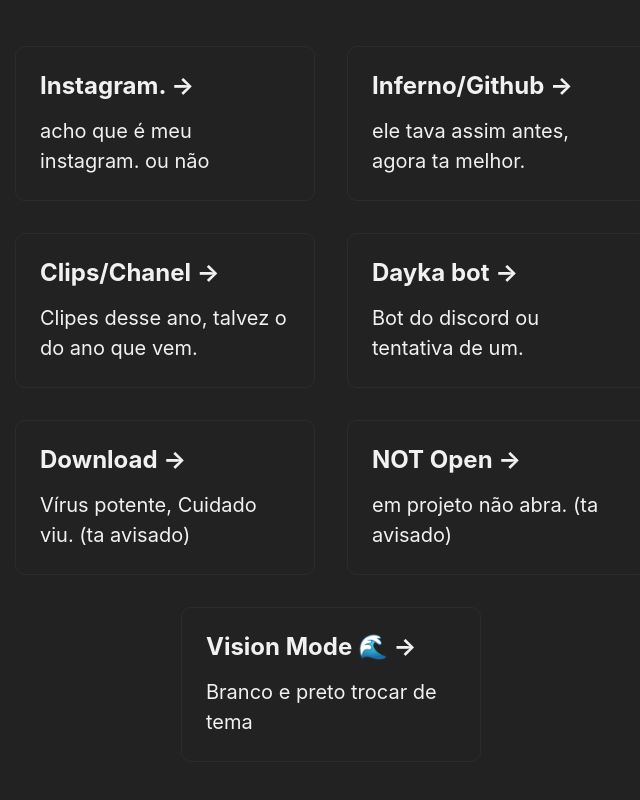
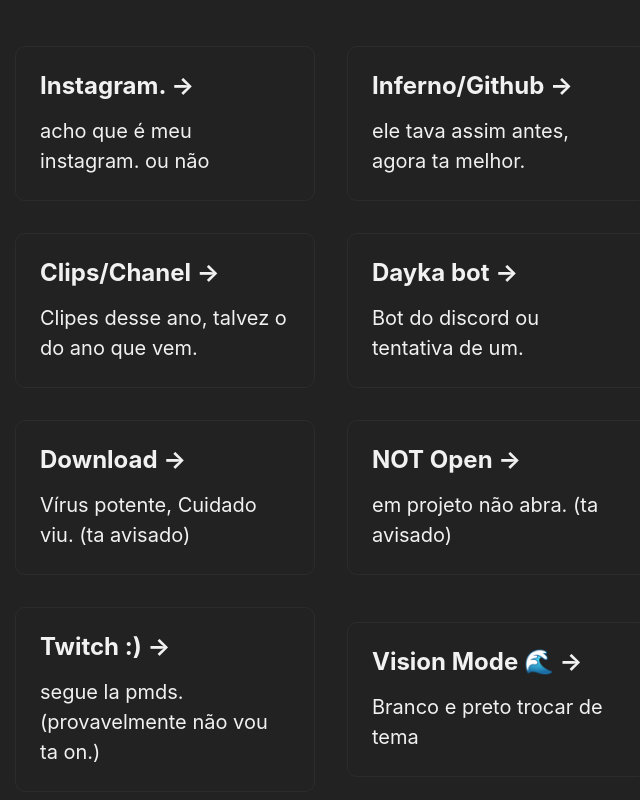
Before and after one commit to Sana201p/SiteOfSana, a plain HTML site: page index2.html in a window 1280 px wide. Shown: the part 308-1108 px from the top of the page, without its empty margins (309-949 px from the left). Drawn offline with Linux system fonts and the light colour scheme.

Commit message:
Update index2.html

```diff
--- a/index2.html
+++ b/index2.html
@@ -53,6 +53,13 @@
         </p>
     </a>
 
+            <a href="twitch.tv/sana201p" class='card'>
+        <h2>Twitch :) &rarr;</h2>
+        <p>segue la pmds.
+          (provavelmente não vou ta on.)
+        </p>
+     </a>
+
     <a href="index.html" class='card'>
       <h2>Vision Mode &#127754; &rarr;</h2>
       <p>Branco e preto
```
